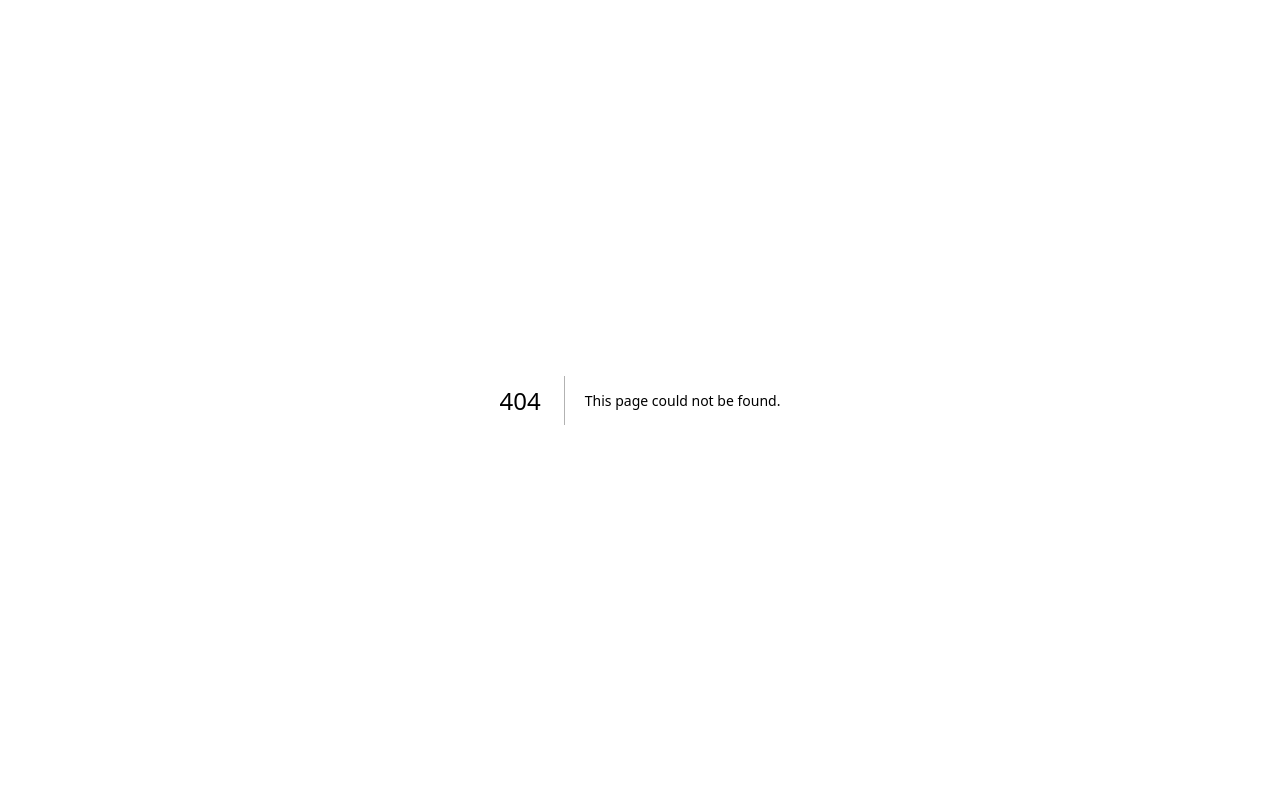
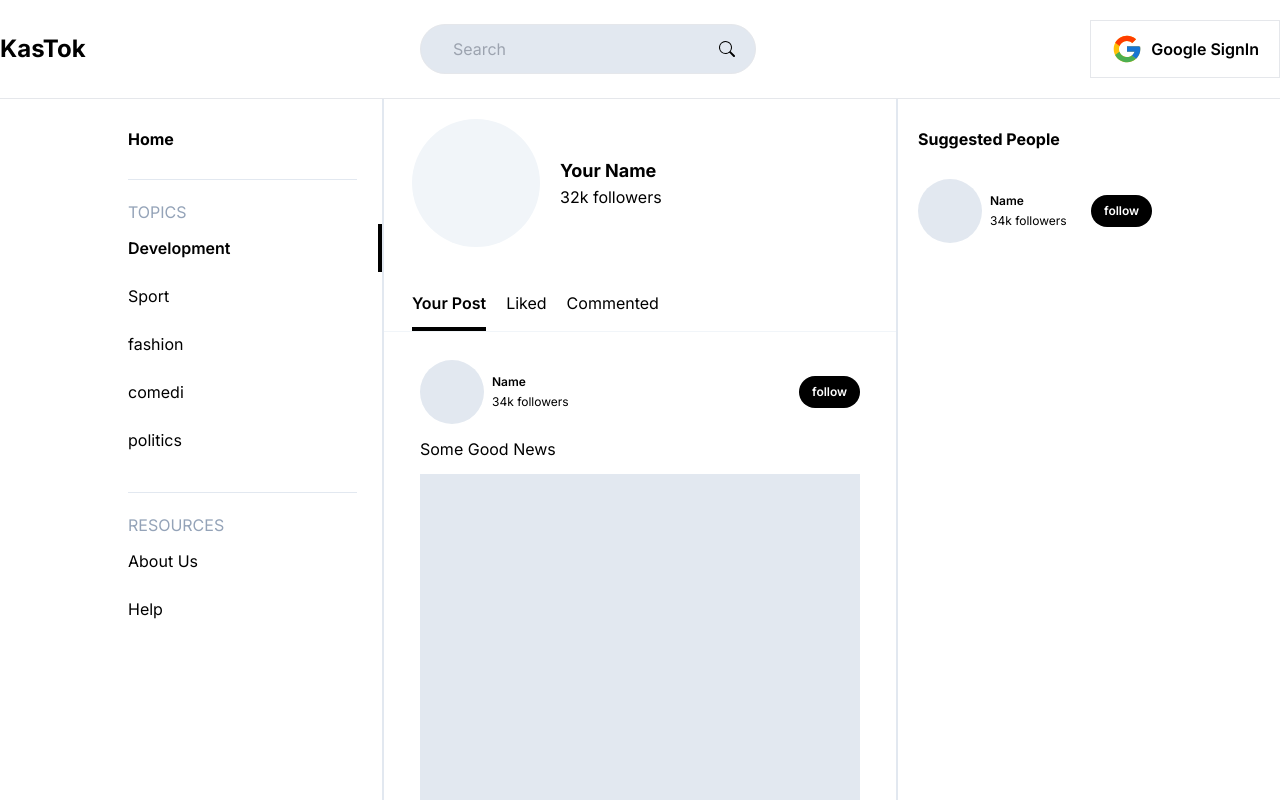
Before and after one commit to kasongo-mavetya-emmanuel/nextjs-video-social-media, a Next.js app in the folder frontend-kas-tok/: page /profile in a window 1280 px wide. Before the commit this address had no page. Built offline with nearby package versions, Linux system fonts and the light colour scheme.

Commit message:
profile page added

```diff
--- /dev/null
+++ b/frontend-kas-tok/app/profile/page.tsx
@@ -0,0 +1,29 @@
+import { Content, Home, People, SideBar } from "@/components";
+
+export default function Profile() {
+  return (
+    <Home>
+      <SideBar />
+      <div className="flex-1 flex flex-col h-full">
+        <div className="border-b border-slate-100 flex flex-col gap-11">
+          <div className="w-full pt-5 px-7 flex gap-5 items-center">
+            <div className="w-[8rem] h-[8rem] bg-slate-100 rounded-full"></div>
+            <div>
+              <h1 className="font-bold text-lg">Your Name</h1>
+              <p>32k followers</p>
+            </div>
+          </div>
+          <ul className="flex gap-5 px-7">
+            <li className="font-semibold pb-3 border-b-4 border-black">
+              Your Post
+            </li>
+            <li>Liked</li>
+            <li>Commented</li>
+          </ul>
+        </div>
+        <Content />
+      </div>
+      <People />
+    </Home>
+  );
+}
```
